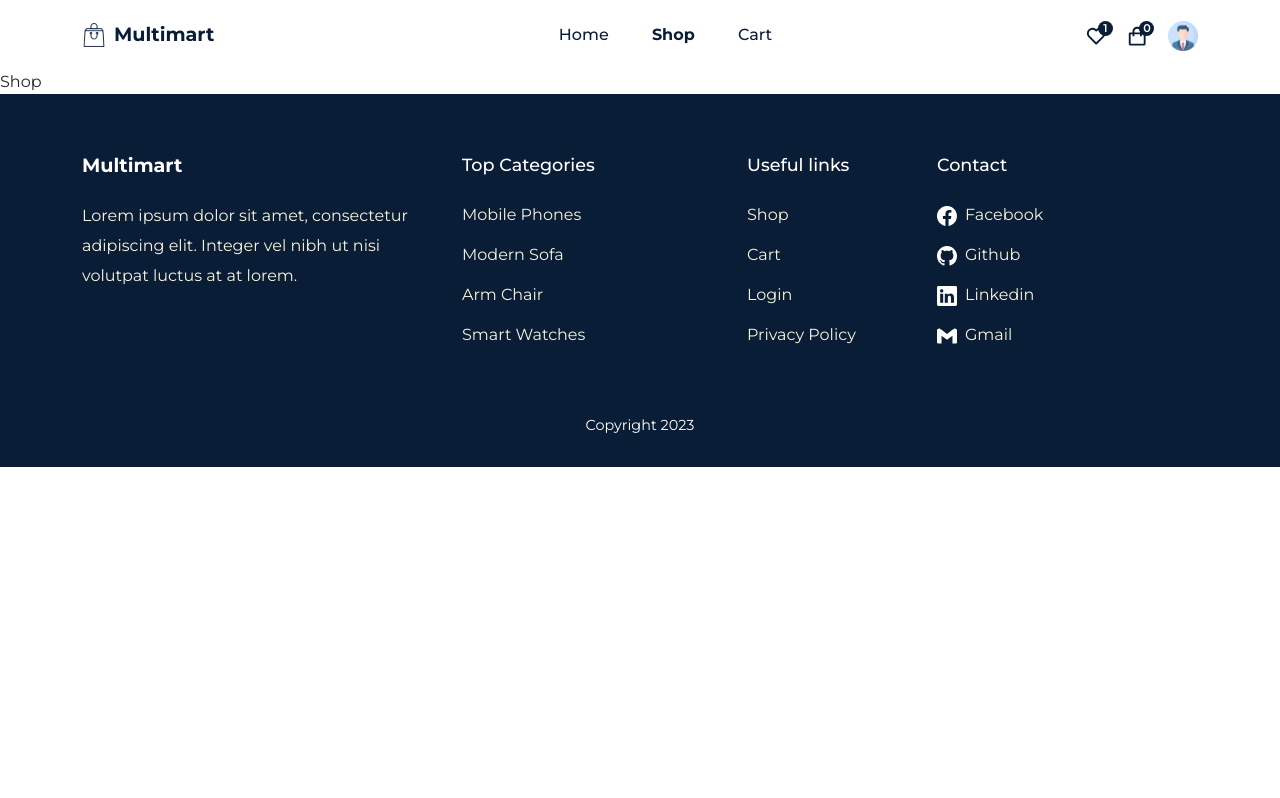
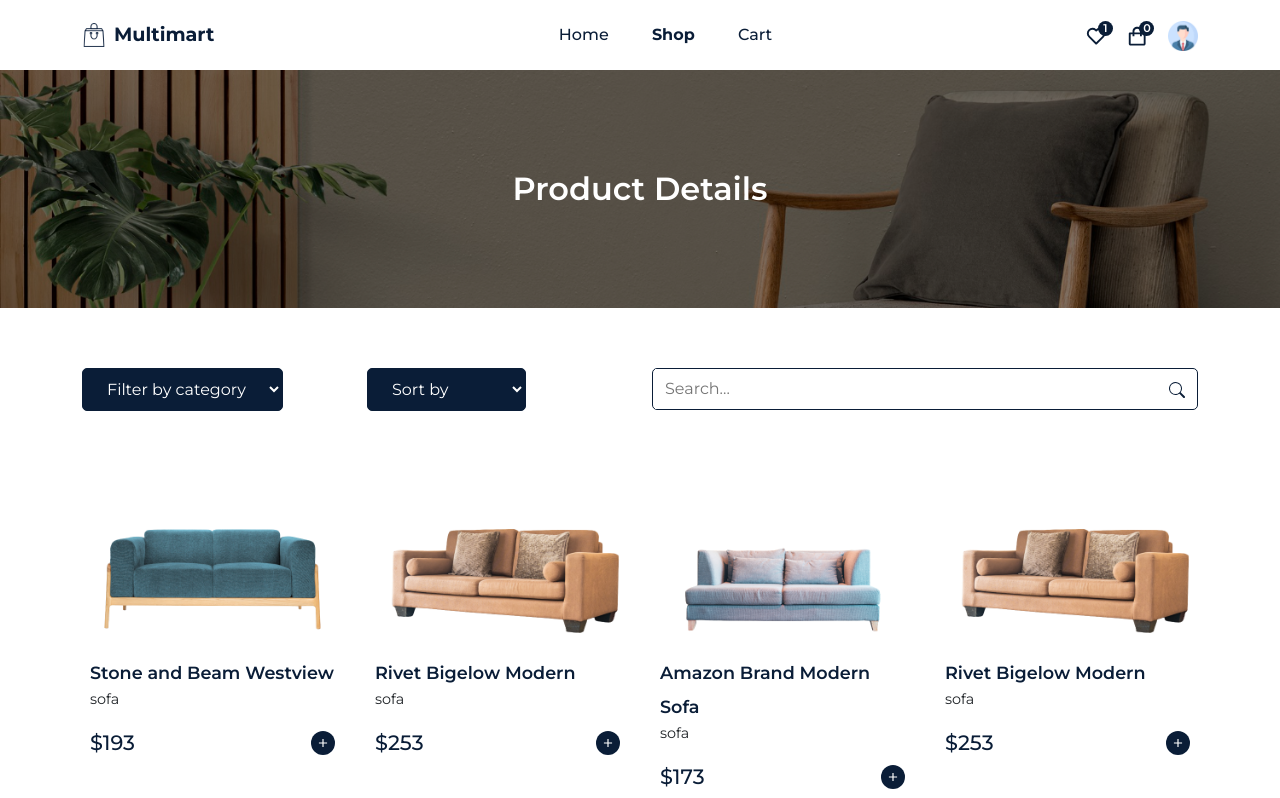
Before and after one commit to emsiqh/furniture, a React (Vite) app: page /shop in a window 1280 px wide. Shown: the top 798 px of the page. Built offline with nearby package versions, Linux system fonts and the light colour scheme.

Commit message:
filter, search product

```diff
--- /dev/null
+++ b/src/components/UI/CommonSection.jsx
@@ -0,0 +1,13 @@
+import { Container } from "reactstrap";
+
+import "../../styles/common-section.scss";
+
+const CommonSection = ({ title }) => {
+    return <section className='common__section'>
+        <Container className="text-center">
+            <h1>{title}</h1>
+        </Container>
+    </section>
+}
+
+export default CommonSection
--- a/src/pages/Shop.jsx
+++ b/src/pages/Shop.jsx
@@ -1,8 +1,86 @@
-import React from 'react'
+import { useState } from "react";
+import { Container, Row, Col } from "reactstrap";
+import { BsSearch } from "react-icons/bs";
+
+import CommonSection from "../components/UI/CommonSection";
+import Helmet from "../components/Helmet/Helmet";
+import products from "../assets/data/products";
+import ProductsList from "../components/UI/ProductsList";
+import "../styles/shop.scss";
 
 const Shop = () => {
+    const [productsData, setProductsData] = useState(products);
+    const filterFunctions = {
+        sofa: item => item.category === 'sofa',
+        chair: item => item.category === 'chair',
+        mobile: item => item.category === 'mobile',
+        watch: item => item.category === 'watch',
+        wireless: item => item.category === 'wireless'
+    };
+
+    const handleFilter = e => {
+        const filterValue = e.target.value;
+        if (filterFunctions[filterValue]) {
+            const filteredProducts = products.filter(filterFunctions[filterValue]);
+            setProductsData(filteredProducts);
+        }
+    }
+
+    const handleSearch = e => {
+        const searchValue = e.target.value;
+        const searchedProducts = products.filter(item => item.productName.toLowerCase().includes(searchValue.toLowerCase()));
+        setProductsData(searchedProducts);
+    }
+
     return (
-        <div>Shop</div>
+        <Helmet title="Shop">
+            <CommonSection title="Product Details" />
+            <section>
+                <Container>
+                    <Row>
+                        <Col lg="3" md="3">
+                            <div className="filter__widget">
+                                <select onChange={handleFilter}>
+                                    <option>Filter by category</option>
+                                    <option value="chair">Chair</option>
+                                    <option value="mobile">Mobile</option>
+                                    <option value="sofa">Sofa</option>
+                                    <option value="watch">Watch</option>
+                                    <option value="wireless">Wireless</option>
+                                </select>
+                            </div>
+                        </Col>
+                        <Col lg="3" md="3">
+                            <div className="filter__widget">
+                                <select>
+                                    <option>Sort by</option>
+                                    <option value="ascending">Ascending</option>
+                                    <option value="descending">Descending</option>
+                                </select>
+                            </div>
+                        </Col>
+                        <Col lg="6" md="6">
+                            <div className="search__box">
+                                <input type="text" placeholder="Search..." onChange={handleSearch} />
+                                <span>
+                                    <BsSearch />
+                                </span>
+                            </div>
+                        </Col>
+                    </Row>
+                </Container>
+            </section>
+
+            <section className="pt-0">
+                <Container>
+                    <Row>
+                        {
+                            productsData.length === 0 ? <h1 className="text-center fs-4">No product is found!</h1> : <ProductsList data={productsData} />
+                        }
+                    </Row>
+                </Container>
+            </section>
+        </Helmet>
     )
 }
 
--- /dev/null
+++ b/src/styles/common-section.scss
@@ -0,0 +1,13 @@
+.common__section {
+  background: linear-gradient(rgba(0, 0, 0, 0.502), rgba(0, 0, 0, 0.502)),
+    url("../assets/images/common-section-bg.jpg") no-repeat center center;
+  background-size: cover;
+  padding: 100px 0px;
+  display: flex;
+  align-items: center;
+  justify-content: center;
+  h1 {
+    color: #fff;
+    font-weight: 600;
+  }
+}
--- /dev/null
+++ b/src/styles/shop.scss
@@ -0,0 +1,41 @@
+.filter__widget {
+  select {
+    padding: 10px 20px;
+    border: 1px solid var(--primary-color);
+    cursor: pointer;
+    border-radius: 5px;
+    background: var(--primary-color);
+    color: #fff;
+
+    &:focus {
+      outline: none !important;
+    }
+
+    option {
+      font-size: 0.9rem;
+    }
+  }
+}
+
+.search__box {
+  width: 100%;
+  display: flex;
+  align-items: center;
+  justify-content: space-between;
+  border: 1px solid var(--primary-color);
+  border-radius: 5px;
+  padding-right: 12px;
+  padding-left: 2px;
+  cursor: pointer;
+
+  input {
+    width: 100%;
+    border: none;
+    outline: none;
+    padding: 8px 10px;
+  }
+
+  span {
+    color: var(--primary-color);
+  }
+}
```
Also changed, not shown: src/assets/images/common-section-bg.jpg (added).
